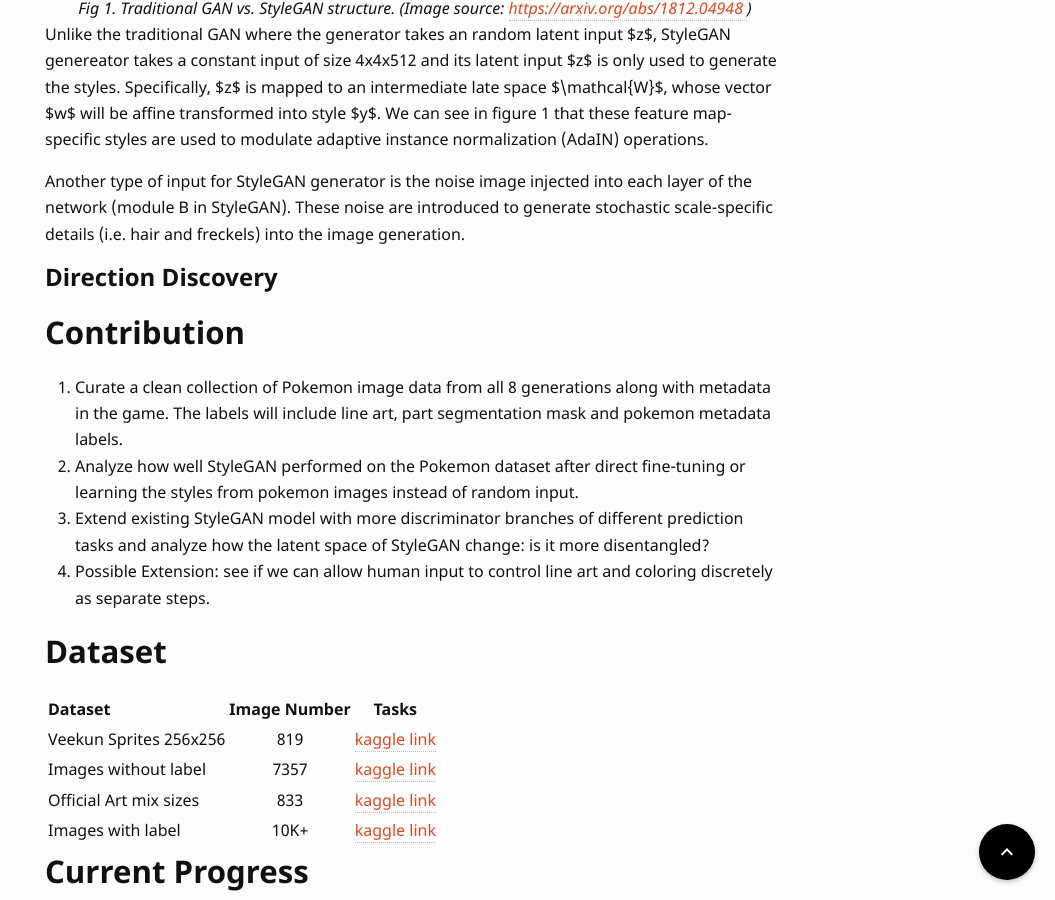
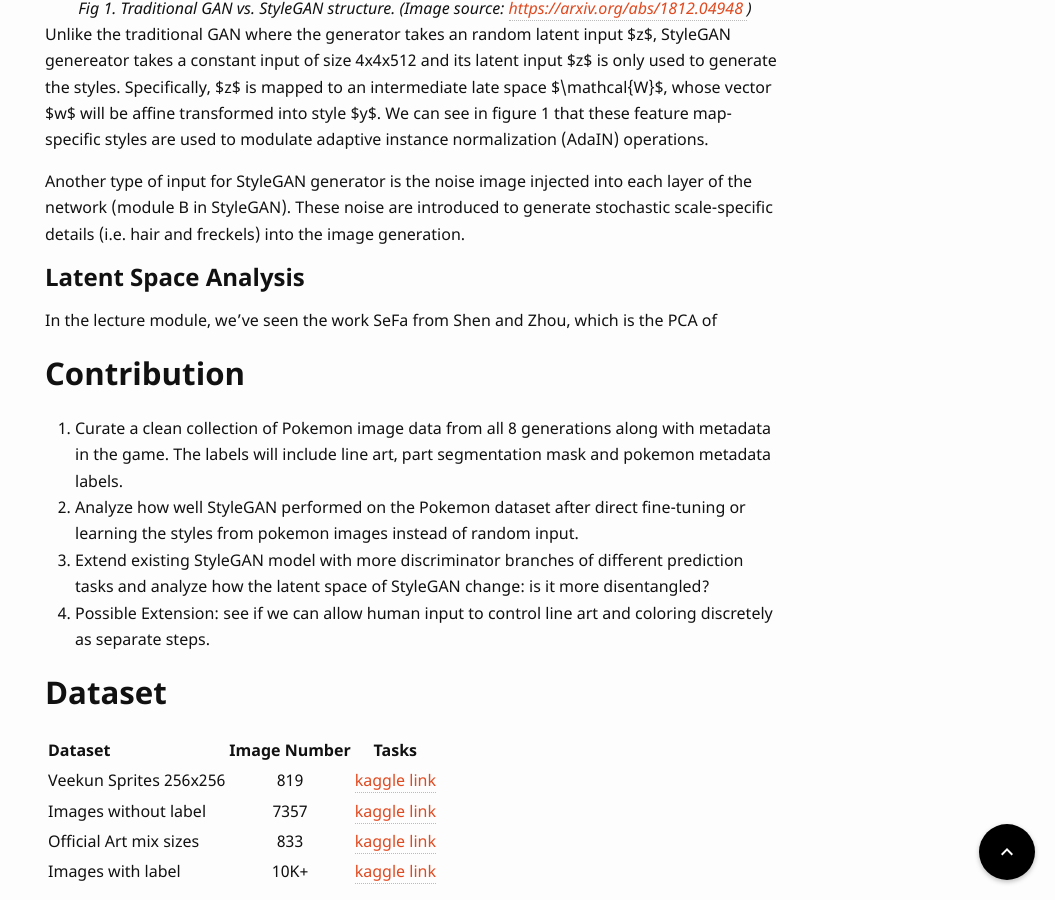
Before and after one commit to UCLAdeepvision/CS269-projects-2022spring, a Jekyll site: the page built from _posts/2022-04-18-team16-CharacterGeneration.md, in a window 1280 px wide and 900 px high, scrolled down 2138 px. Shown: the whole window, without its empty margins (225-1280 px from the left). Built offline with Jekyll 4.4.1, drawn with Linux system fonts in a browser that asks for light colours; some web fonts are replaced; comment, search, counter and statistics services are not loaded; some of the changed text lies outside the part shown.

Commit message:
add latent space part

```diff
--- a/_posts/2022-04-18-team16-CharacterGeneration.md
+++ b/_posts/2022-04-18-team16-CharacterGeneration.md
@@ -38,7 +38,8 @@ Unlike the traditional GAN where the generator takes an random latent input $z$,
 
 Another type of input for StyleGAN generator is the noise image injected into each layer of the network (module B in StyleGAN). These noise are introduced to generate stochastic scale-specific details (i.e. hair and freckels) into the image generation.
 
-### Direction Discovery
+### Latent Space Analysis
+In the lecture module, we've seen the work SeFa from Shen and Zhou, which is the PCA of
 
 
 
```
